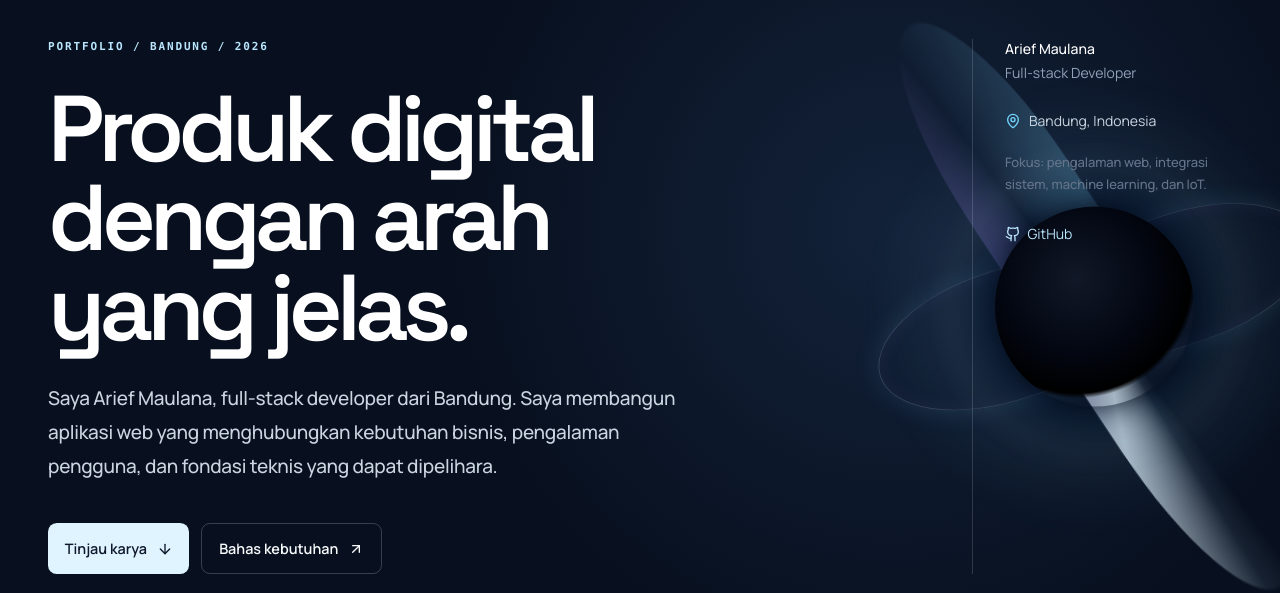
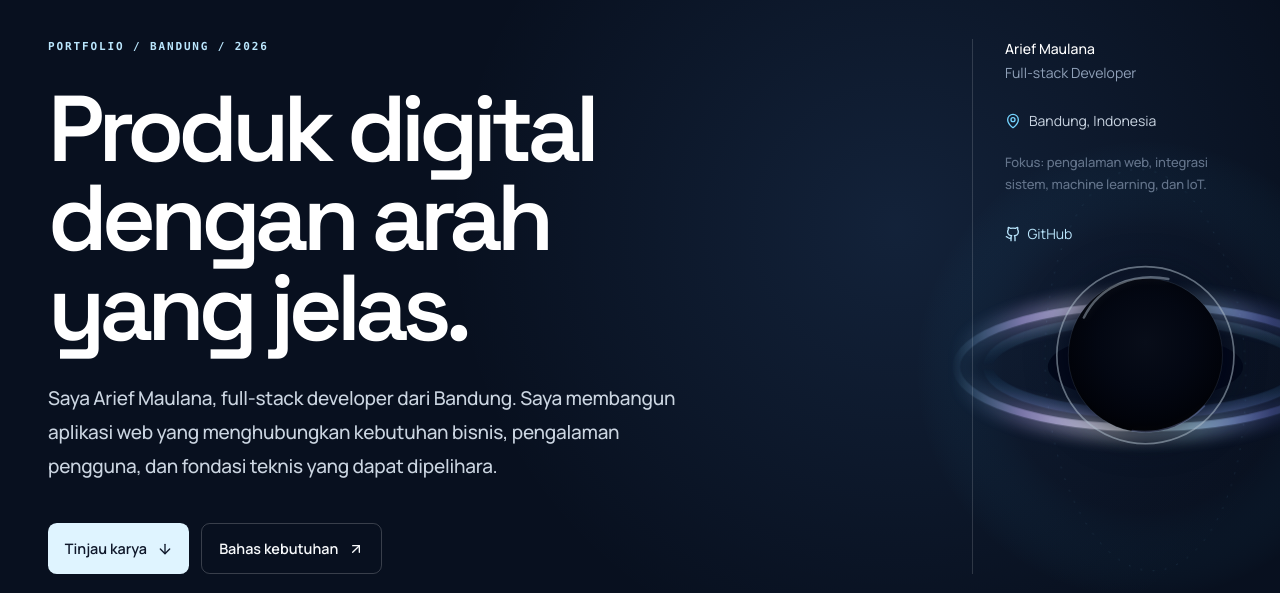
Before and after one commit to ariefmavlana/mavlana-arief, a React (Vite) app: page / in a window 1280 px wide. Shown: the part 165-758 px from the top of the page. Built offline with nearby package versions, Linux system fonts and the light colour scheme; no server answers.

Commit message:
feat(hero): refine black hole visual

```diff
--- a/src/components/ui/BlackHole.jsx
+++ b/src/components/ui/BlackHole.jsx
@@ -1,9 +1,56 @@
 const BlackHole = () => (
-  <div className="black-hole" aria-hidden="true">
-    <span className="black-hole-halo" />
-    <span className="black-hole-disk" />
-    <span className="black-hole-lensing" />
-    <span className="black-hole-core" />
+  <div
+    className="black-hole"
+    role="img"
+    aria-label="Ilustrasi lubang hitam dengan cakram akresi, cincin foton, dan horizon peristiwa."
+  >
+    <svg className="black-hole-visual" viewBox="0 0 640 640" fill="none" aria-hidden="true">
+      <defs>
+        <radialGradient id="black-hole-space" cx="50%" cy="50%" r="50%">
+          <stop offset="0%" stopColor="#020617" stopOpacity="0" />
+          <stop offset="62%" stopColor="#0f172a" stopOpacity="0.12" />
+          <stop offset="100%" stopColor="#38bdf8" stopOpacity="0" />
+        </radialGradient>
+        <linearGradient id="black-hole-disk" x1="83" y1="316" x2="561" y2="316" gradientUnits="userSpaceOnUse">
+          <stop stopColor="#7dd3fc" stopOpacity="0" />
+          <stop offset="0.18" stopColor="#c4b5fd" stopOpacity="0.52" />
+          <stop offset="0.43" stopColor="#f8fafc" stopOpacity="0.96" />
+          <stop offset="0.61" stopColor="#bae6fd" stopOpacity="0.8" />
+          <stop offset="0.82" stopColor="#818cf8" stopOpacity="0.28" />
+          <stop offset="1" stopColor="#7dd3fc" stopOpacity="0" />
+        </linearGradient>
+        <linearGradient id="black-hole-falloff" x1="320" y1="230" x2="320" y2="399" gradientUnits="userSpaceOnUse">
+          <stop stopColor="#dbeafe" stopOpacity="0.32" />
+          <stop offset="0.51" stopColor="#38bdf8" stopOpacity="0" />
+          <stop offset="1" stopColor="#a78bfa" stopOpacity="0.42" />
+        </linearGradient>
+        <radialGradient id="black-hole-core" cx="50%" cy="42%" r="65%">
+          <stop stopColor="#080d19" />
+          <stop offset="0.48" stopColor="#030712" />
+          <stop offset="0.78" stopColor="#01030a" />
+          <stop offset="1" stopColor="#000" />
+        </radialGradient>
+        <filter id="black-hole-glow" x="-40%" y="-130%" width="180%" height="360%">
+          <feGaussianBlur stdDeviation="9" />
+        </filter>
+      </defs>
+
+      <circle cx="320" cy="320" r="280" fill="url(#black-hole-space)" />
+      <ellipse className="black-hole-aura" cx="320" cy="320" rx="245" ry="122" stroke="#7dd3fc" strokeOpacity="0.14" />
+
+      <g className="black-hole-accretion">
+        <ellipse cx="320" cy="316" rx="230" ry="74" stroke="url(#black-hole-disk)" strokeWidth="30" filter="url(#black-hole-glow)" opacity="0.58" />
+        <ellipse cx="320" cy="316" rx="230" ry="74" stroke="url(#black-hole-disk)" strokeWidth="9" opacity="0.9" />
+        <ellipse cx="320" cy="316" rx="191" ry="57" stroke="url(#black-hole-falloff)" strokeWidth="12" opacity="0.82" />
+      </g>
+
+      <ellipse cx="320" cy="316" rx="119" ry="41" fill="#020617" opacity="0.87" />
+      <circle className="black-hole-photon-ring" cx="320" cy="302" r="108" stroke="#e0f2fe" strokeOpacity="0.54" strokeWidth="2" />
+      <circle className="black-hole-core" cx="320" cy="302" r="94" fill="url(#black-hole-core)" />
+      <circle cx="320" cy="302" r="94" stroke="#bfdbfe" strokeOpacity="0.13" />
+      <path className="black-hole-highlight" d="M245 256C264 217 306 201 348 209" stroke="#e0f2fe" strokeOpacity="0.36" strokeWidth="3" strokeLinecap="round" />
+      <path className="black-hole-highlight" d="M392 364C370 387 336 399 304 394" stroke="#a5b4fc" strokeOpacity="0.25" strokeWidth="2" strokeLinecap="round" />
+    </svg>
   </div>
 )
 
--- a/src/index.css
+++ b/src/index.css
@@ -12,13 +12,15 @@ body { margin: 0; background: #08101f; color: #f8fafc; font-family: Manrope, ui-
 .section-shell { position: relative; padding-block: clamp(5rem, 10vw, 8rem); }
 .hero-shell { position: relative; overflow: hidden; background: radial-gradient(circle at 70% 40%, rgba(96, 165, 250, .12), transparent 28rem), #08101f; }
 .hero-shell::before { position: absolute; inset: 0; background-image: radial-gradient(rgba(186, 230, 253, .13) .65px, transparent .65px); background-size: 22px 22px; content: ''; mask-image: linear-gradient(to bottom, black, transparent 80%); }
-.black-hole { position: absolute; top: 50%; right: clamp(-13rem, -6vw, -2rem); z-index: 1; width: clamp(22rem, 41vw, 40rem); aspect-ratio: 1; transform: translateY(-50%); pointer-events: none; }
-.black-hole > span { position: absolute; display: block; border-radius: 999px; }
-.black-hole-halo { inset: 5%; background: radial-gradient(circle, transparent 31%, rgba(186,230,253,.07) 44%, rgba(125,211,252,.04) 51%, transparent 68%); filter: blur(9px); }
-.black-hole-disk { inset: 12% -14%; background: conic-gradient(from 32deg, transparent 0 13%, rgba(186,230,253,.08) 18%, rgba(224,242,254,.72) 31%, rgba(167,139,250,.26) 47%, transparent 62%, rgba(125,211,252,.24) 83%, transparent 96%); filter: blur(1.5px); transform: rotate(-20deg) scaleY(.29); animation: black-hole-orbit 32s linear infinite; }
-.black-hole-lensing { inset: 25% 7%; border: 1px solid rgba(224,242,254,.18); box-shadow: 0 0 38px rgba(125,211,252,.13), inset 0 0 28px rgba(167,139,250,.08); transform: rotate(-18deg) scaleY(.5); }
-.black-hole-core { inset: 31%; background: radial-gradient(circle at 41% 36%, #111827 0, #030712 42%, #000 66%, transparent 69%); box-shadow: 0 0 30px rgba(2,6,23,.94), 0 0 84px rgba(56,189,248,.13); }
-@keyframes black-hole-orbit { to { transform: rotate(340deg) scaleY(.29); } }
+.black-hole { position: absolute; top: 58%; right: clamp(-13rem, -10vw, -2rem); z-index: 1; width: clamp(22rem, 41vw, 40rem); aspect-ratio: 1; transform: translateY(-50%); pointer-events: none; }
+.black-hole-visual { display: block; width: 100%; height: 100%; overflow: visible; }
+.black-hole-aura { stroke-dasharray: 2 13; transform-origin: center; animation: black-hole-drift 28s linear infinite; }
+.black-hole-accretion { transform-origin: center; animation: black-hole-breathe 8s ease-in-out infinite; }
+.black-hole-photon-ring { filter: drop-shadow(0 0 12px rgba(186, 230, 253, .24)); }
+.black-hole-core { filter: drop-shadow(0 0 24px rgba(2, 6, 23, .95)); }
+.black-hole-highlight { filter: drop-shadow(0 0 5px rgba(224, 242, 254, .3)); }
+@keyframes black-hole-drift { to { transform: rotate(360deg); } }
+@keyframes black-hole-breathe { 50% { opacity: .84; transform: scale(1.018); } }
 .eyebrow { font-family: ui-monospace, SFMono-Regular, Menlo, monospace; font-size: .6875rem; font-weight: 600; letter-spacing: .17em; color: #bae6fd; }
 .hero-title, .section-title, .card-title, .cta-title { font-family: "Space Grotesk", ui-sans-serif, system-ui, sans-serif; text-wrap: balance; }
 .hero-title { max-width: 11ch; font-size: clamp(3.05rem, 7.3vw, 6.5rem); font-weight: 600; letter-spacing: -.065em; line-height: .96; }
@@ -68,6 +70,6 @@ body { margin: 0; background: #08101f; color: #f8fafc; font-family: Manrope, ui-
 .contribution-legend .contribution-dot { width: 9px; height: 9px; }
 .contribution-skeleton { min-height: 6.5rem; border-radius: .7rem; background: linear-gradient(100deg, rgba(30,41,59,.5) 30%, rgba(51,65,85,.5) 45%, rgba(30,41,59,.5) 60%); background-size: 220% 100%; animation: contribution-loading 1.6s ease-in-out infinite; }
 @keyframes contribution-loading { to { background-position: -220% 0; } }
-@media (max-width: 1023px) { .black-hole { right: -17rem; opacity: .5; } }
-@media (prefers-reduced-motion: reduce) { .black-hole-disk, .contribution-skeleton { animation: none; } }
+@media (max-width: 1023px) { .black-hole { top: 50%; right: -17rem; opacity: .5; } }
+@media (prefers-reduced-motion: reduce) { .black-hole-aura, .black-hole-accretion, .contribution-skeleton { animation: none; } }
 ::selection { background: #dff4ff; color: #0f172a; }
```
